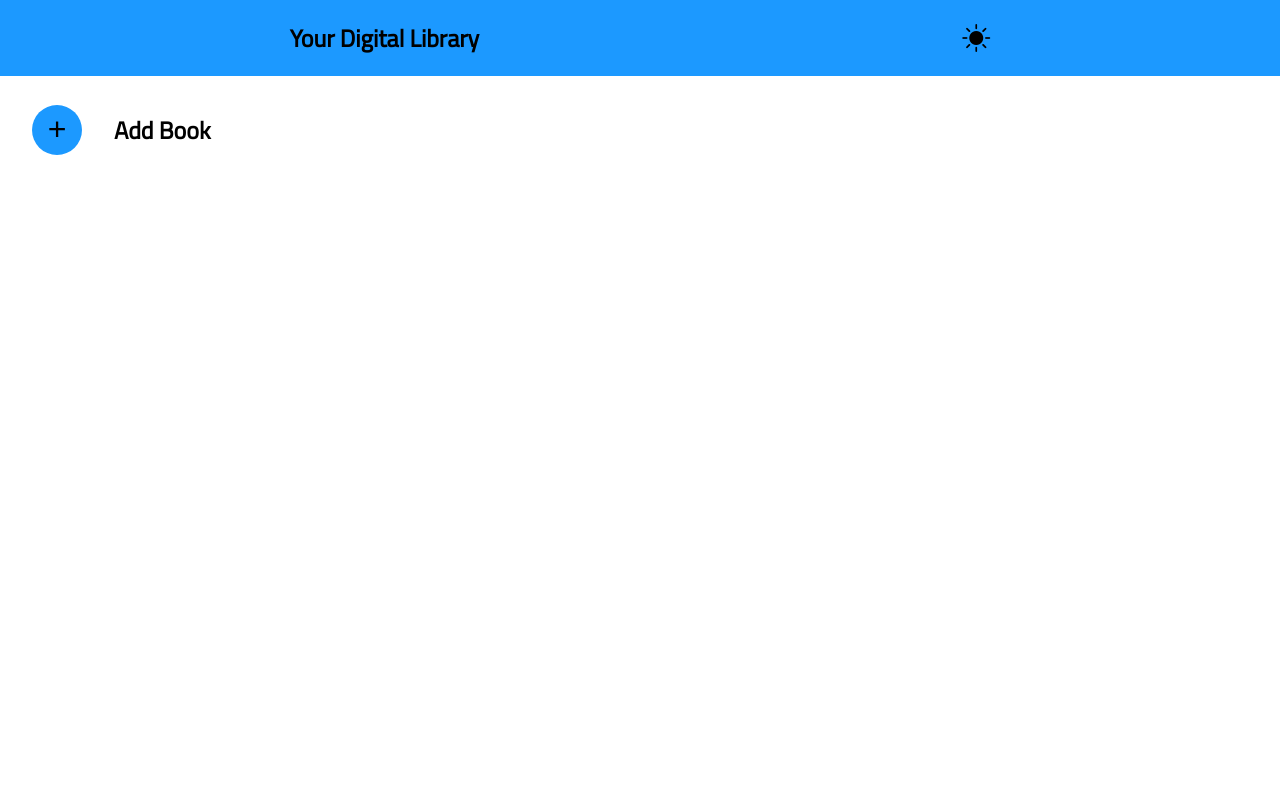
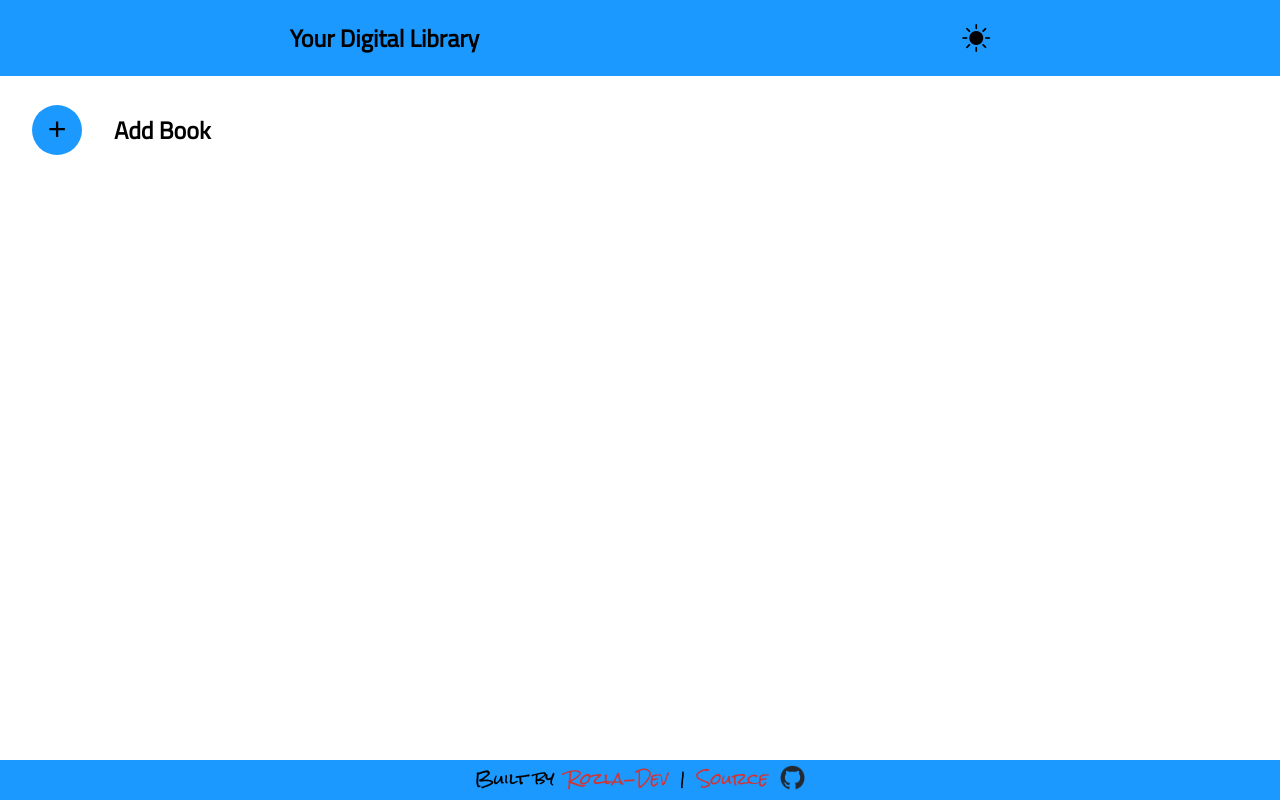
Before and after one commit to curveservices/Library, a plain HTML site: page index.html in a window 1280 px wide. Drawn offline with nearby package versions, Linux system fonts and the light colour scheme.

Commit message:
Link updated to footer

```diff
--- a/index.html
+++ b/index.html
@@ -31,7 +31,11 @@
     <div class="book-shelf"></div>
 
     </main>
-
+    <footer class="footer">
+        Built by <a class="footer-link" href="https://github.com/curveservices" target="_blank">Rozla-Dev</a>
+         |
+        <a class="footer-link" href="https://github.com/curveservices/Library" target="_blank" >Source </a><img class='footerImg' src="./assets/github-mark.png" height="45px">
+    </footer>
      <!-- Modal -->
      <section class="popup">
         <div class="card">
@@ -66,9 +70,5 @@
     </section>
 
 </body>
-<!-- <footer class="footer">
-    Built by <a class="footer-link" href="https://github.com/curveservices" target="_blank">Rozla-Dev</a>
-     |
-    <a class="footer-link" href="https://github.com/curveservices/dashboard" target="_blank" >Source </a><img class='footerImg' src="./assets/github-mark.png" height="45px">
-</footer> -->
+
 </html>
```
